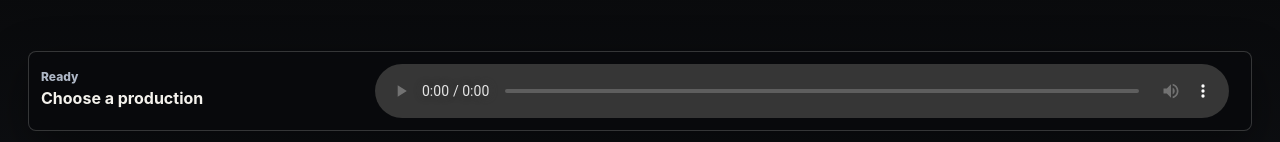
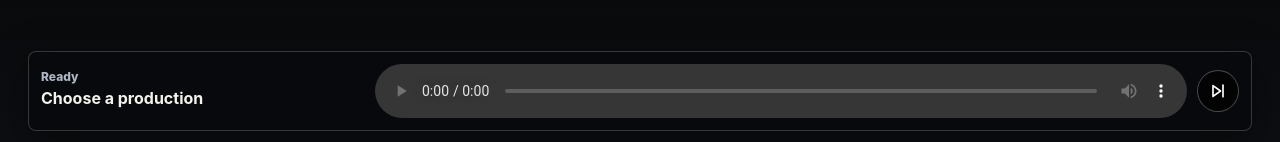
Before and after one commit to chrisdortch/rollindd-platform, a Next.js app: page / in a window 1280 px wide. Shown: the part 655-797 px from the top of the page. Built offline with nearby package versions, Linux system fonts and the light colour scheme.

Commit message:
Add next-track control to RollinDD preview player

```diff
--- a/components/RollinSite.tsx
+++ b/components/RollinSite.tsx
@@ -73,6 +73,15 @@ function PauseIcon() {
     <svg viewBox="0 0 24 24" aria-hidden="true">
       <path d="M8 5h3v14H8z" />
       <path d="M13 5h3v14h-3z" />
+    </svg>
+  );
+}
+
+function NextIcon() {
+  return (
+    <svg viewBox="0 0 24 24" aria-hidden="true">
+      <path d="M6 5.5v13l9-6.5-9-6.5Z" />
+      <path d="M18 5v14" />
     </svg>
   );
 }
@@ -481,6 +490,17 @@ export function RollinSite({ site }: { site: Site }) {
               setPlayerMessage('Could not load MP3.');
             }}
           />
+          <div style={{ display: 'flex', alignItems: 'center', gap: 8 }}>
+            <button
+              className="icon-button"
+              onClick={playNext}
+              aria-label="Play next production"
+              title="Next production"
+              type="button"
+              disabled={!playableCount}
+            >
+              <NextIcon />
+            </button>
             <button
               className="icon-button airplay-button"
               onClick={openAirPlayPicker}
@@ -490,6 +510,7 @@ export function RollinSite({ site }: { site: Site }) {
             >
               <AirPlayIcon />
             </button>
+          </div>
         </div>
       </section>
 
```
Lines whose indentation alone changed are shown as unchanged.
